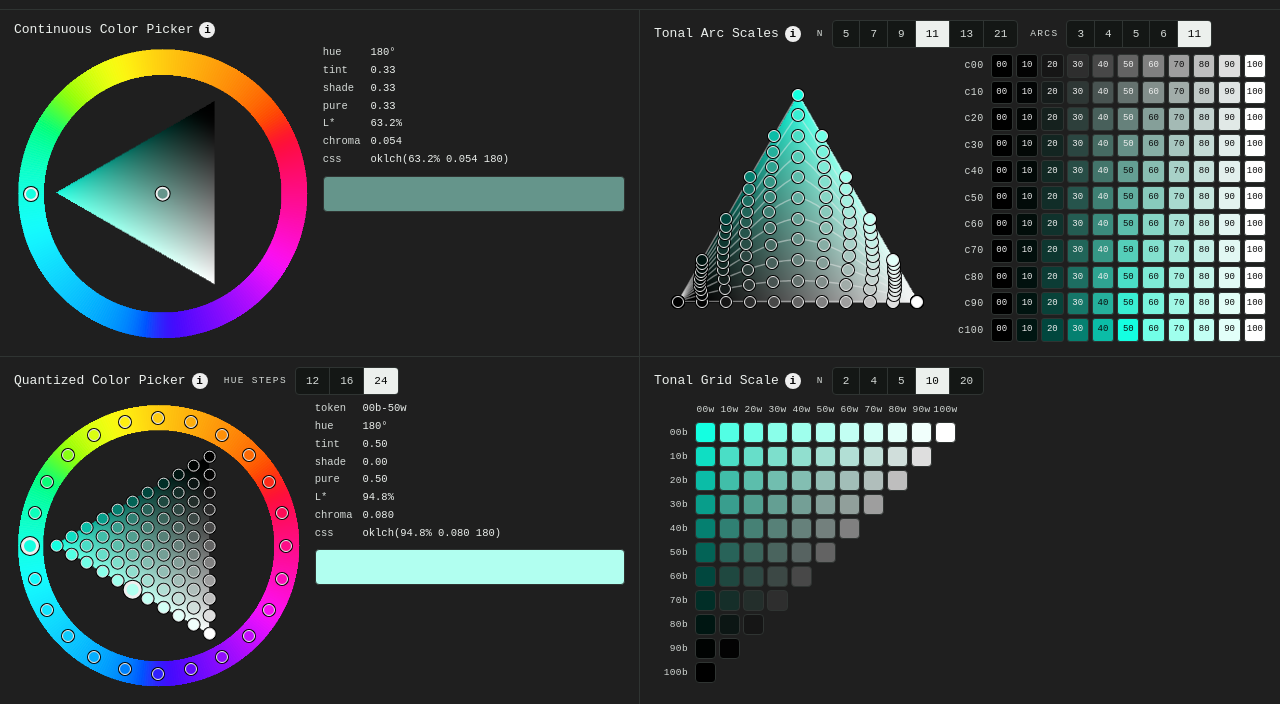
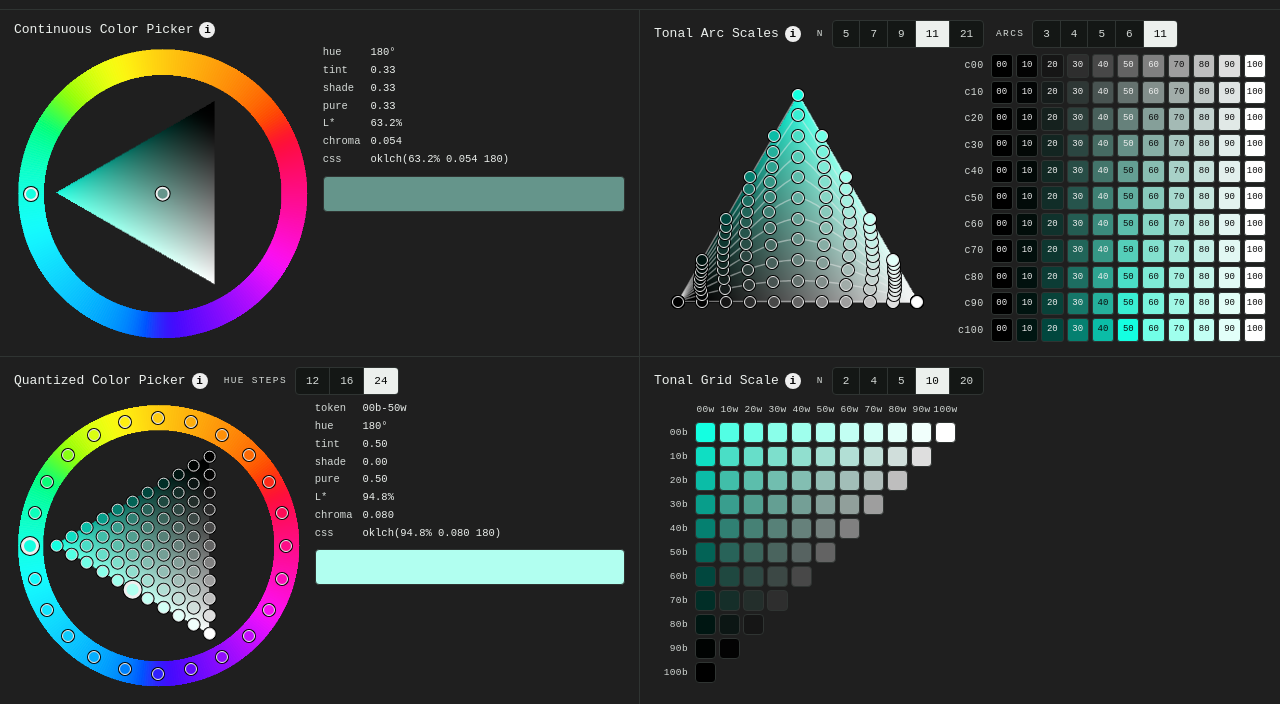
Before and after one commit to chriscalo/unicode-picker, a website built with Vite: page design/color-triangle.html in a window 1280 px wide. Shown: the part 96-800 px from the top of the page. Built offline with nearby package versions, Linux system fonts and the light colour scheme.

Commit message:
Tonal arc tile: drop N=13 from the stops-per-arc seg
Co-Authored-By: Claude Opus 4.7 (1M context) <noreply@anthropic.com>

```diff
--- a/design/color-triangle.html
+++ b/design/color-triangle.html
@@ -556,7 +556,6 @@
                 <button data-value="7">7</button>
                 <button data-value="9">9</button>
                 <button data-value="11" aria-pressed="true">11</button>
-                <button data-value="13">13</button>
                 <button data-value="21">21</button>
               </div>
             </div>
```
